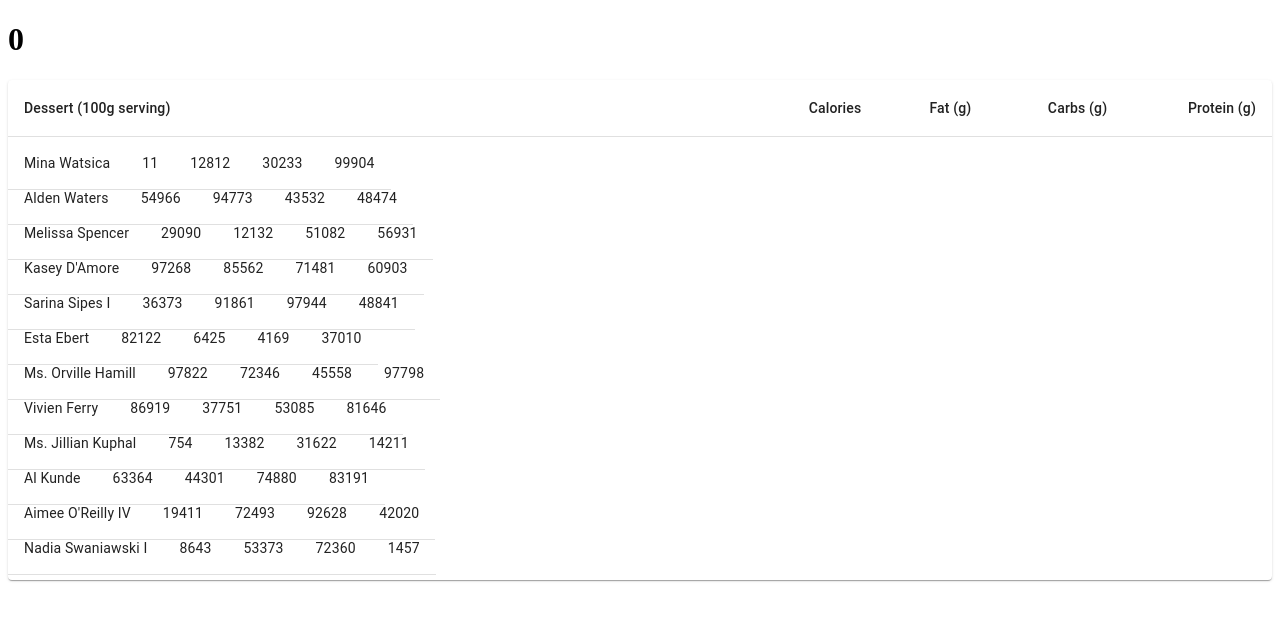
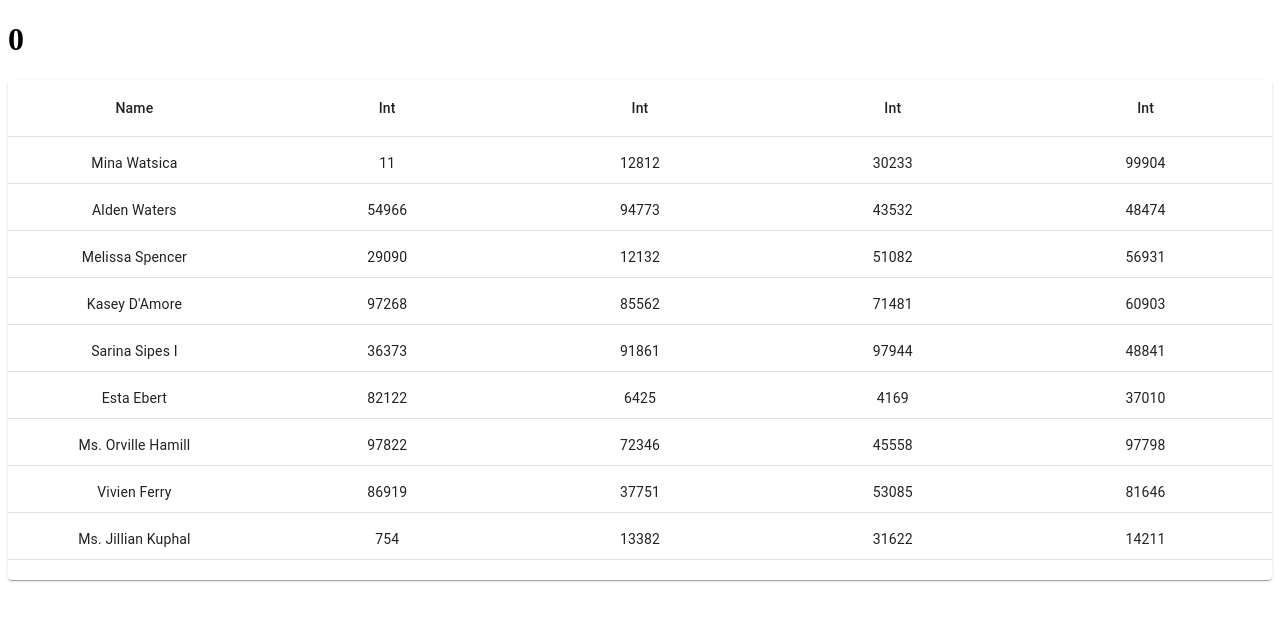
Before and after one commit to Pburua/data-grid, a React app: page / in a window 1280 px wide. Shown: the top 620 px of the page. Built offline with nearby package versions, Linux system fonts and the light colour scheme.

Commit message:
feat: repair desktop styling

```diff
--- a/src/js/components/App.tsx
+++ b/src/js/components/App.tsx
@@ -7,10 +7,10 @@ const App = (props: any) => {
   const { counter } = props;
 
   return (
-    <div>
+    <>
       <h1 onClick={increment}>{counter}</h1>
       <UserTable />
-    </div>
+    </>
   );
 };
 
--- a/src/js/components/UserRow/UserRow.tsx
+++ b/src/js/components/UserRow/UserRow.tsx
@@ -7,12 +7,12 @@ const UserRow = ({ index, style }: any) => {
   faker.seed(index + 1);
 
   return (
-    <TableRow component="div" style={style}>
-      <TableCell component="div">{faker.name.findName()}</TableCell>
-      <TableCell component="div">{faker.random.number()}</TableCell>
-      <TableCell component="div">{faker.random.number()}</TableCell>
-      <TableCell component="div">{faker.random.number()}</TableCell>
-      <TableCell component="div">{faker.random.number()}</TableCell>
+    <TableRow className="table__row" component="div" style={style}>
+      <TableCell className="table__cell name" component="div">{faker.name.findName()}</TableCell>
+      <TableCell className="table__cell" component="div">{faker.random.number()}</TableCell>
+      <TableCell className="table__cell" component="div">{faker.random.number()}</TableCell>
+      <TableCell className="table__cell" component="div">{faker.random.number()}</TableCell>
+      <TableCell className="table__cell" component="div">{faker.random.number()}</TableCell>
     </TableRow>
   );
 };
--- a/src/js/components/UserTable/UserTable.scss
+++ b/src/js/components/UserTable/UserTable.scss
@@ -1,3 +1,21 @@
 .table-container {
  height: 500px;
+ overflow-x: scroll;
 }
+
+.table {
+ height: 99%;
+
+ &__row {
+  display: flex !important;
+ }
+
+ &__cell {
+  flex: 1 !important;
+  text-align: center !important;
+
+  &.name {
+   min-width: 170px;
+  }
+ }
+}
--- a/src/js/components/UserTable/UserTable.tsx
+++ b/src/js/components/UserTable/UserTable.tsx
@@ -7,31 +7,36 @@ import TableHead from '@material-ui/core/TableHead';
 import TableRow from '@material-ui/core/TableRow';
 import Paper from '@material-ui/core/Paper';
 import { FixedSizeList as List } from 'react-window';
+import AutoSizer from 'react-virtualized-auto-sizer';
 
 import './UserTable.scss';
 import UserRow from '../UserRow/UserRow';
 
 const UserTable = () => (
   <TableContainer className="table-container" component={Paper}>
-    <Table aria-label="simple table" component="div">
-      <TableHead component="div">
-        <TableRow component="div">
-          <TableCell component="div">Dessert (100g serving)</TableCell>
-          <TableCell component="div" align="right">Calories</TableCell>
-          <TableCell component="div" align="right">Fat&nbsp;(g)</TableCell>
-          <TableCell component="div" align="right">Carbs&nbsp;(g)</TableCell>
-          <TableCell component="div" align="right">Protein&nbsp;(g)</TableCell>
+    <Table className="table" aria-label="simple table" component="div">
+      <TableHead className="table__head" component="div">
+        <TableRow className="table__row" component="div">
+          <TableCell className="table__cell name" component="div">Name</TableCell>
+          <TableCell className="table__cell" component="div" align="right">Int</TableCell>
+          <TableCell className="table__cell" component="div" align="right">Int</TableCell>
+          <TableCell className="table__cell" component="div" align="right">Int</TableCell>
+          <TableCell className="table__cell" component="div" align="right">Int</TableCell>
         </TableRow>
       </TableHead>
-      <TableBody component="div">
-        <List
-          height={440}
-          itemCount={50}
-          itemSize={35}
-          width={500}
-        >
-          {UserRow}
-        </List>
+      <TableBody className="table__body" component="div">
+        <AutoSizer>
+          {({ height, width }) => (
+            <List
+              height={height}
+              width={width}
+              itemCount={50}
+              itemSize={47}
+            >
+              {UserRow}
+            </List>
+          )}
+        </AutoSizer>
       </TableBody>
     </Table>
   </TableContainer>
```
